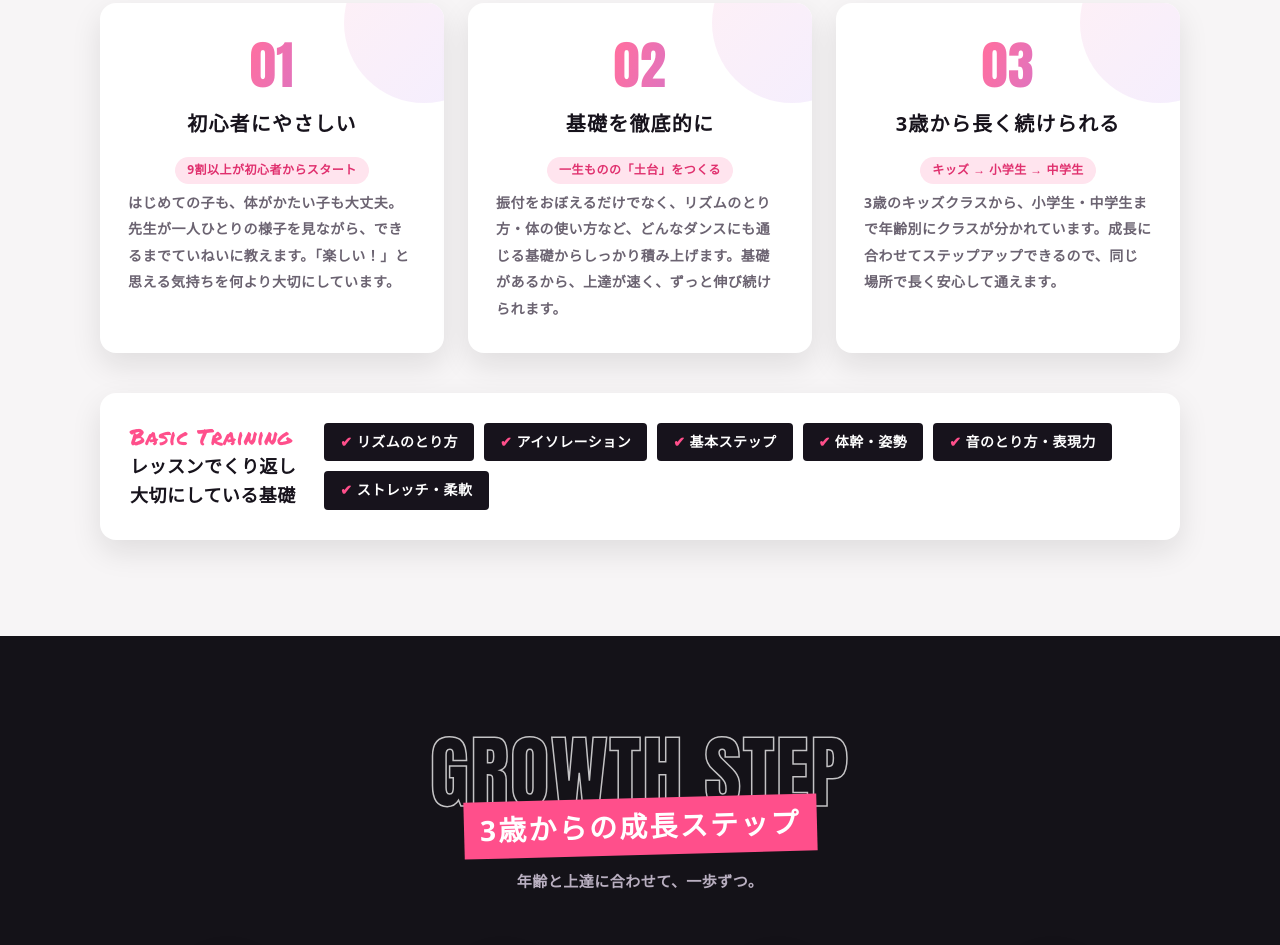
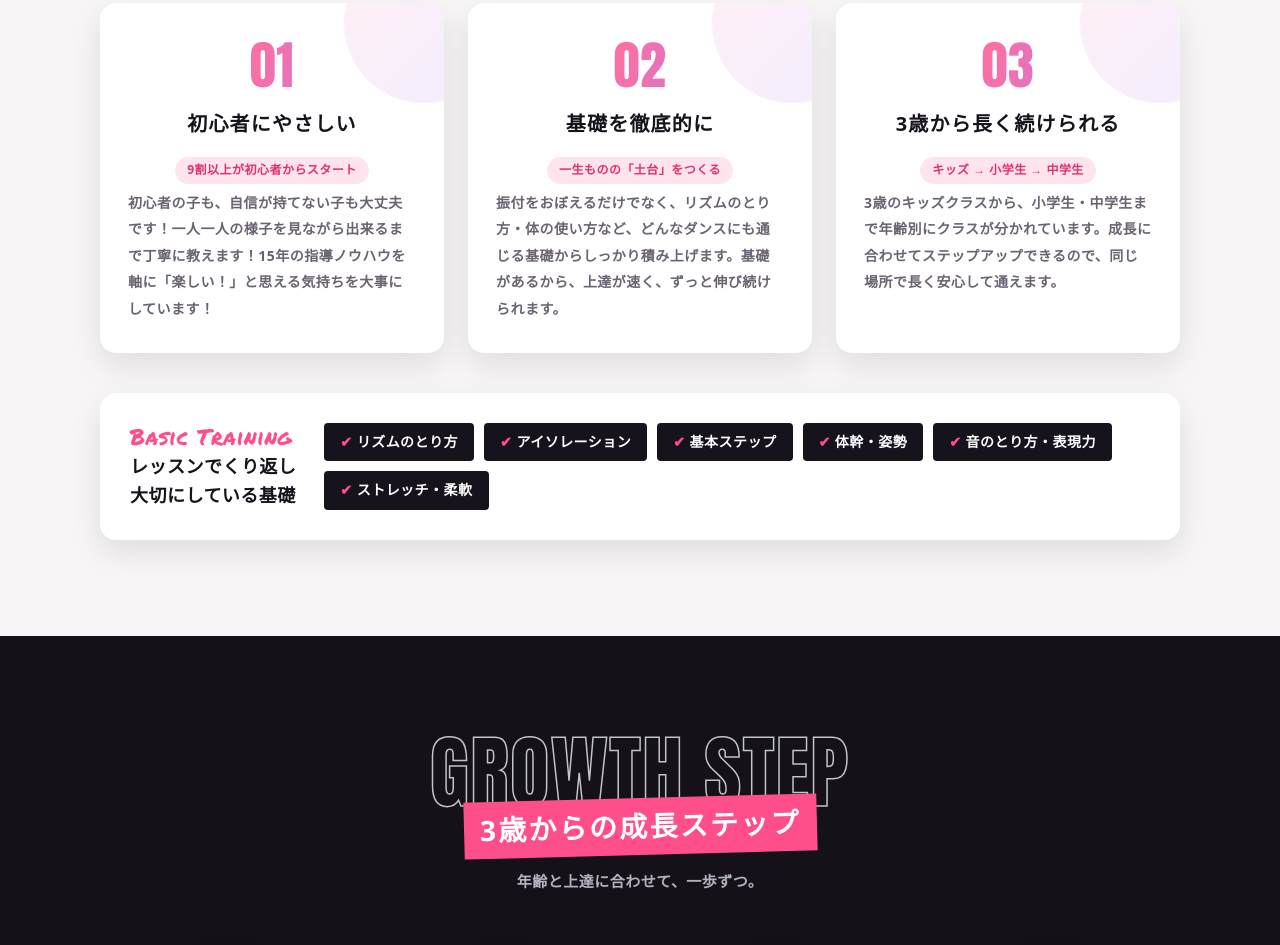
Before and after one commit to nextagent01/dance-dlb, a plain HTML site: page index.html in a window 1280 px wide. Shown: the part 1352-2297 px from the top of the page. Drawn offline with Linux system fonts and the light colour scheme; a web font is replaced by a local one.

Commit message:
初心者向けの説明文を変更
Co-Authored-By: Claude Opus 5.5 <noreply@anthropic.com>

```diff
--- a/index.html
+++ b/index.html
@@ -535,7 +535,7 @@ footer a:hover{opacity:1;text-decoration:underline}
         <div class="c-num grad-text">01</div>
         <h3>初心者にやさしい</h3>
         <span class="tag">9割以上が初心者からスタート</span>
-        <p>はじめての子も、体がかたい子も大丈夫。先生が一人ひとりの様子を見ながら、できるまでていねいに教えます。「楽しい！」と思える気持ちを何より大切にしています。</p>
+        <p>初心者の子も、自信が持てない子も大丈夫です！一人一人の様子を見ながら出来るまで丁寧に教えます！15年の指導ノウハウを軸に「楽しい！」と思える気持ちを大事にしています！</p>
       </div>
       <div class="c-card reveal">
         <div class="c-num grad-text">02</div>
```
